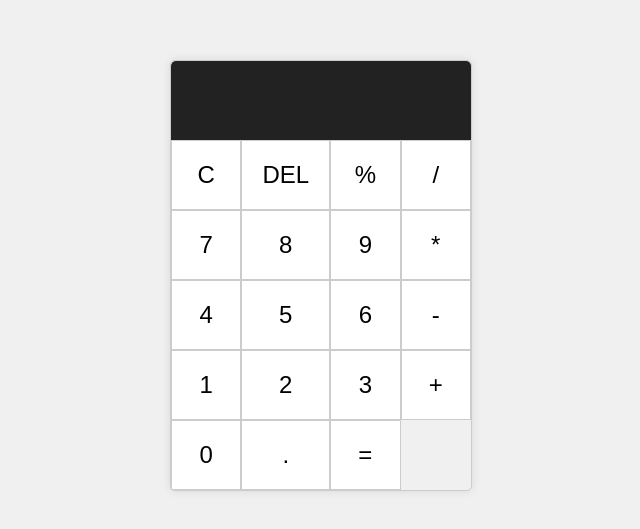
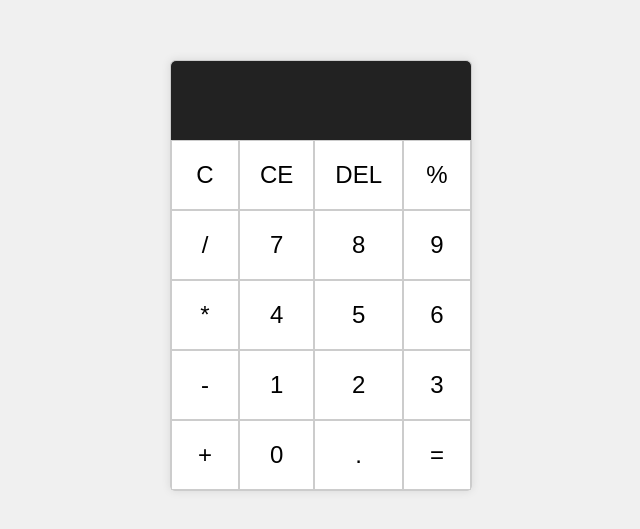
Before and after one commit to fidhaah1-spec/Calculator, a plain HTML site: page index.html in a window 1280 px wide. Shown: the part 125-654 px from the top of the page, without its empty margins (319-959 px from the left). Drawn offline with Linux system fonts and the light colour scheme.

Commit message:
feat: Add CE button to clear entry

```diff
--- a/index.html
+++ b/index.html
@@ -13,6 +13,7 @@
         </div>
         <div class="buttons">
             <button onclick="clearResult()">C</button>
+            <button onclick="clearEntry()">CE</button>
             <button onclick="deleteLast()">DEL</button>
             <button onclick="appendResult('%')">%</button>
             <button onclick="appendResult('/')">/</button>
```
